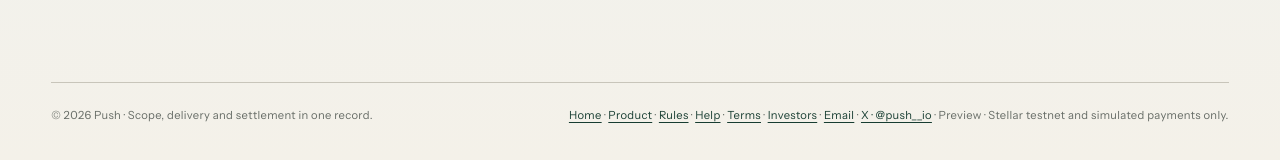
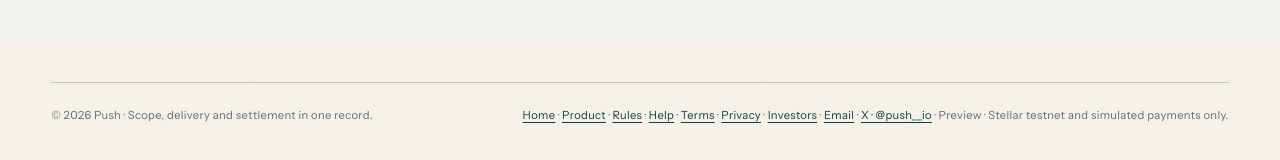
Before and after one commit to Aghatise1/push-stellar, a Django app: page /login/?next=/terms/accept/ in a window 1280 px wide. Shown: the part 898-1058 px from the top of the page. Run offline with Django 5.2, Linux system fonts and the light colour scheme.

Commit message:
Add public privacy notice for OAuth publishing

```diff
--- a/config/urls.py
+++ b/config/urls.py
@@ -10,6 +10,7 @@ urlpatterns = [
     path('how-it-works/',views.how_it_works,name='how_it_works'),
     path('investors/',views.investors,name='investors'),
     path('terms/',views.terms,name='terms'),
+    path('privacy/',views.privacy,name='privacy'),
     path('terms/accept/',views.accept_terms,name='accept_terms'),
     path('help/',views.help_center,name='help'),
     path('register/',views.register,name='register'),
--- a/core/tests.py
+++ b/core/tests.py
@@ -34,7 +34,7 @@ class WorkspaceTests(TestCase):
         self.assertEqual(health.status_code,200)
         self.assertEqual(health.json(),{'ok':True,'service':'push','network':'stellar-testnet'})
         self.assertEqual(health['Cache-Control'],'no-store')
-        for name in ['home','product','how_it_works','jobs','register','login','password_reset','password_reset_done','password_reset_complete']:
+        for name in ['home','product','how_it_works','privacy','jobs','register','login','password_reset','password_reset_done','password_reset_complete']:
             with self.subTest(name=name): self.assertEqual(self.client.get(reverse(name)).status_code,200)
         self.login_as(self.owner)
         for name in ['workspace','profile','job_create','wallet','payments','inbox']:
--- a/core/views.py
+++ b/core/views.py
@@ -39,6 +39,11 @@ def health(request):
     response=JsonResponse({'ok':True,'service':'push','network':'stellar-testnet'})
     response['Cache-Control']='no-store'
     return response
+
+
+@require_GET
+def privacy(request):
+    return render(request,'privacy.html')
 
 def notify(recipient,kind,title,body,link=''):
     return Notification.objects.create(recipient=recipient,kind=kind,title=title,body=body,link=link)
--- a/templates/base.html
+++ b/templates/base.html
@@ -73,7 +73,7 @@
       {% if user.is_authenticated and not user.email_verified %}<div class="notice"><strong>Verify your email to unlock Wallet, Messages and work actions.</strong><p>{% if local_email %}Real email delivery is not configured on this local preview yet. The newest code is stored in the private-mail folder.{% else %}Enter the six-digit code sent to {{ user.email }}.{% endif %}</p><a class="link-button" href="{% url 'verify_email' %}">Enter verification code</a></div>{% endif %}
       {% block content %}{% endblock %}
     </main>
-    {% if not user.is_authenticated %}<footer><span>© {% now "Y" %} Push · Scope, delivery and settlement in one record.</span><span><a href="{% url 'home' %}">Home</a> · <a href="{% url 'product' %}">Product</a> · <a href="{% url 'how_it_works' %}">Rules</a> · <a href="{% url 'help' %}">Help</a> · <a href="{% url 'terms' %}">Terms</a> · <a href="{% url 'investors' %}">Investors</a> · <a href="mailto:aghatiseehioghae644@gmail.com">Email</a> · <a href="https://x.com/push__io" target="_blank" rel="noopener noreferrer">X · @push__io</a> · {{ payment_notice }}</span></footer>{% endif %}
+    {% if not user.is_authenticated %}<footer><span>© {% now "Y" %} Push · Scope, delivery and settlement in one record.</span><span><a href="{% url 'home' %}">Home</a> · <a href="{% url 'product' %}">Product</a> · <a href="{% url 'how_it_works' %}">Rules</a> · <a href="{% url 'help' %}">Help</a> · <a href="{% url 'terms' %}">Terms</a> · <a href="{% url 'privacy' %}">Privacy</a> · <a href="{% url 'investors' %}">Investors</a> · <a href="mailto:aghatiseehioghae644@gmail.com">Email</a> · <a href="https://x.com/push__io" target="_blank" rel="noopener noreferrer">X · @push__io</a> · {{ payment_notice }}</span></footer>{% endif %}
   </div>
   {% if user.is_authenticated %}
   <nav class="mobile-dock" aria-label="Signed-in navigation">
```
Also changed, not shown: templates/privacy.html (added, +1 -0 lines).
